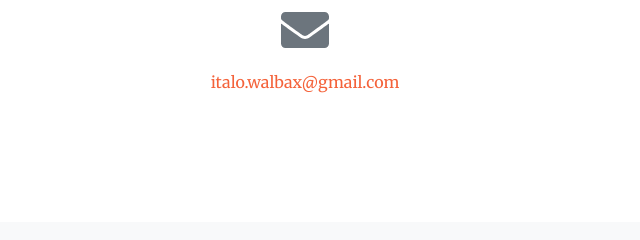
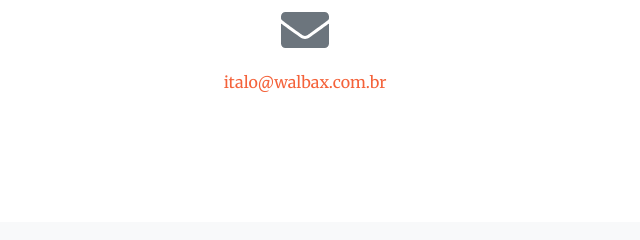
Before and after one commit to walbax/walbax.github.io, a plain HTML site: page index.html in a window 1280 px wide. Shown: the part 2688-2928 px from the top of the page, 525-1165 px from the left. Drawn offline with nearby package versions, Linux system fonts and the light colour scheme.

Commit message:
Update index.html

```diff
--- a/index.html
+++ b/index.html
@@ -188,7 +188,7 @@
                     </div>
                     <div class="col-lg-4 mr-auto text-center">
                         <i class="fas fa-envelope fa-3x mb-3 text-muted"></i>
-                        <a class="d-block" href="mailto:italo.walbax@gmail.com">italo.walbax@gmail.com</a>
+                        <a class="d-block" href="mailto:italo@walbax.com.br">italo@walbax.com.br</a>
                     </div>
                 </div>
             </div>
```
